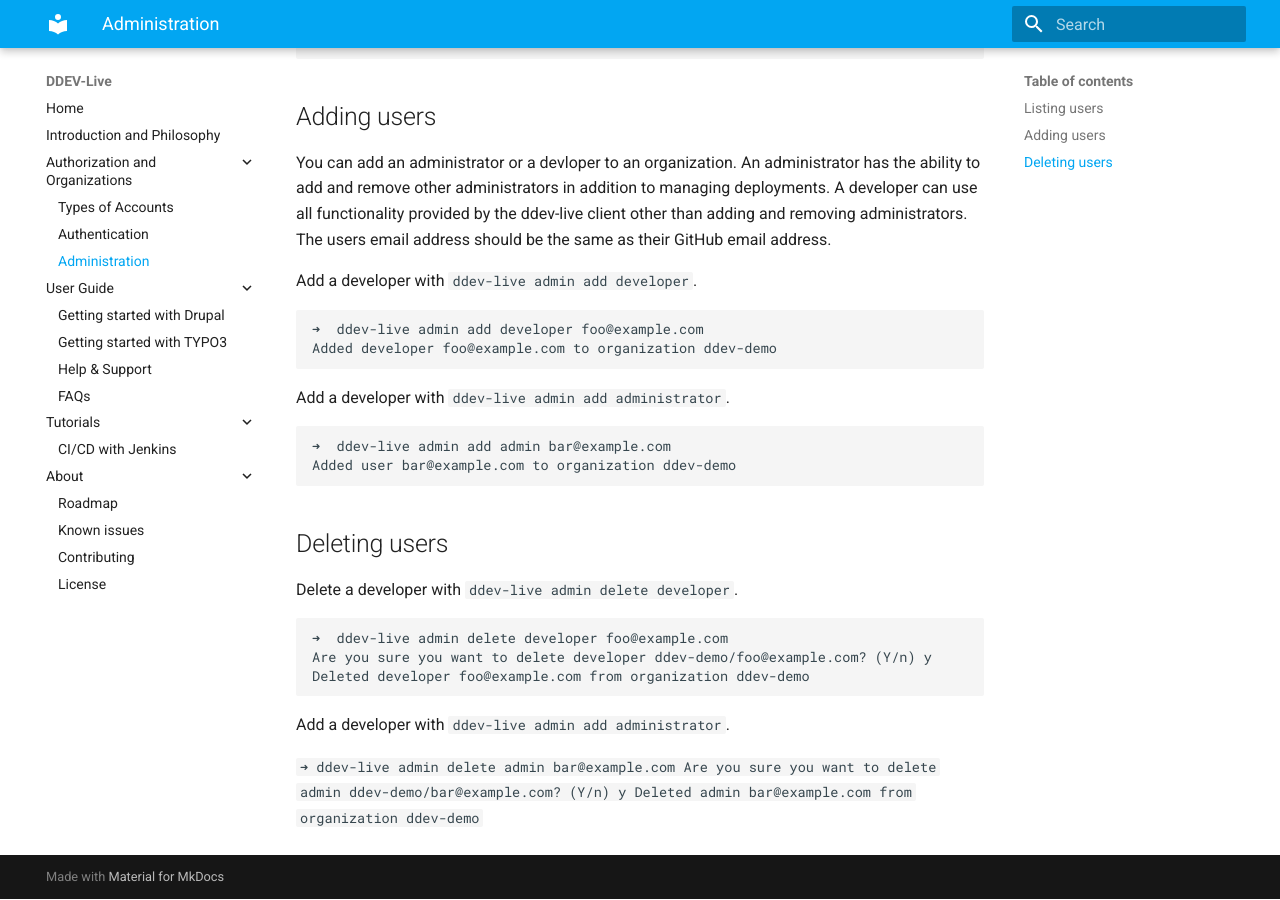
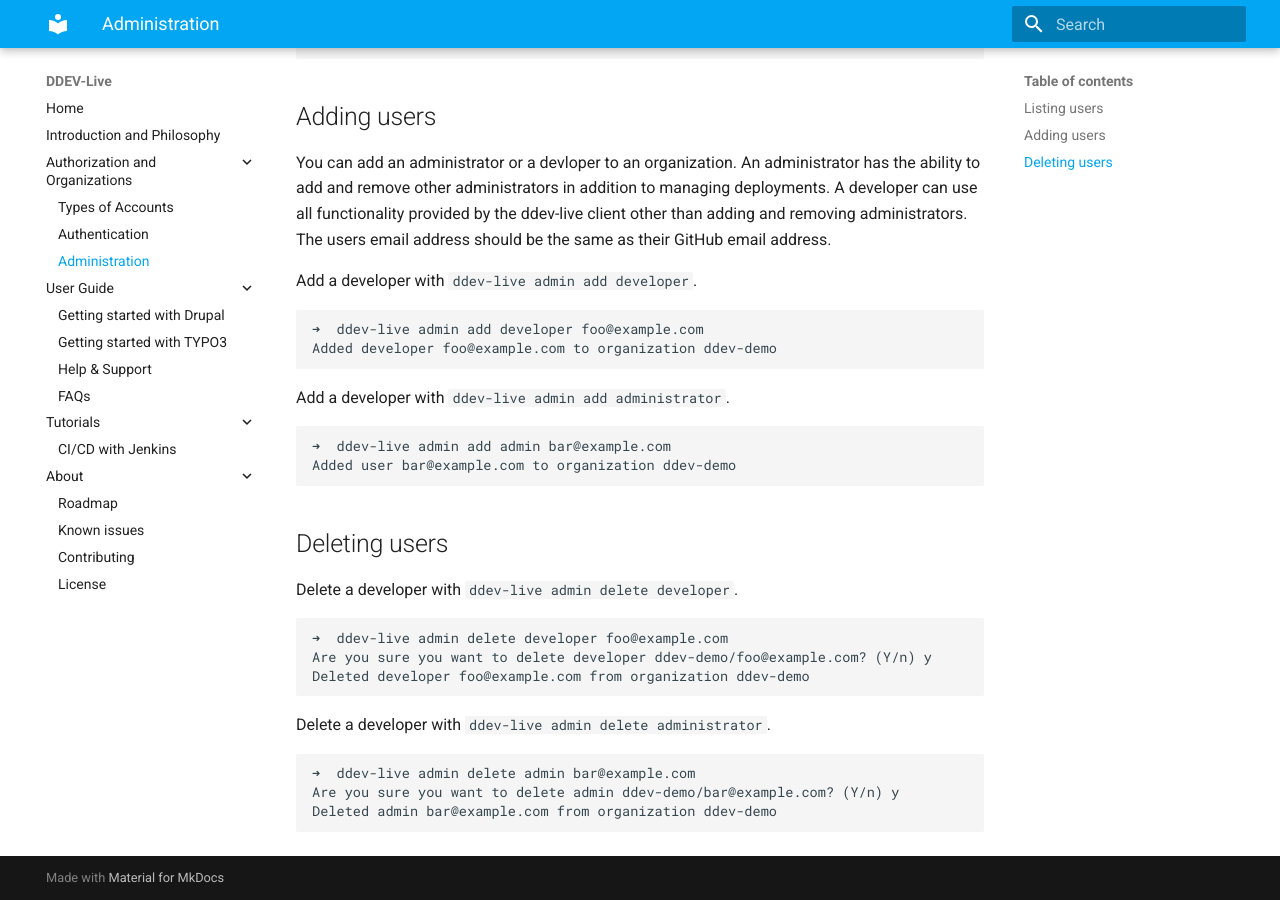
Before and after one commit to fru-io/docs-live, an MkDocs documentation site: the page built from docs/administration.md, in a window 1280 px wide and 900 px high, scrolled down 548 px. Built offline with MkDocs 1.6.1 and Material for MkDocs 9.7.7, drawn with Linux system fonts in a browser that asks for light colours.

Commit message:
Administration updates (#47)
* Initial administration documentation.

* Resolving duplicated section.

* Resolving duplicated section.

````diff
--- a/docs/administration.md
+++ b/docs/administration.md
@@ -42,9 +42,10 @@ Are you sure you want to delete developer ddev-demo/foo@example.com? (Y/n) y
 Deleted developer foo@example.com from organization ddev-demo
 ```
 
-Add a developer with `ddev-live admin add administrator`.
+Delete a developer with `ddev-live admin delete administrator`.
 
 ```
 ➜  ddev-live admin delete admin bar@example.com
 Are you sure you want to delete admin ddev-demo/bar@example.com? (Y/n) y
-Deleted admin bar@example.com from organization ddev-demo```
+Deleted admin bar@example.com from organization ddev-demo
+```
````
